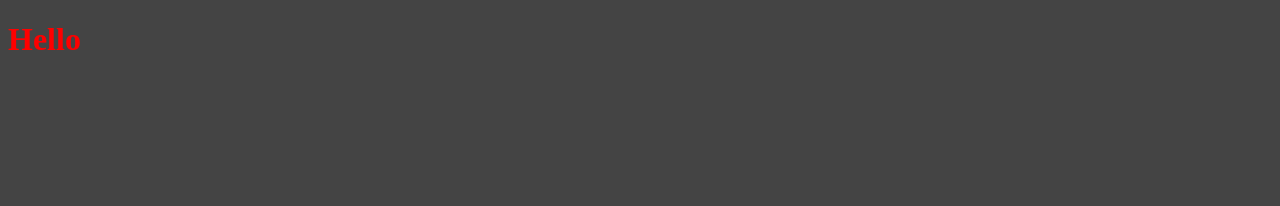
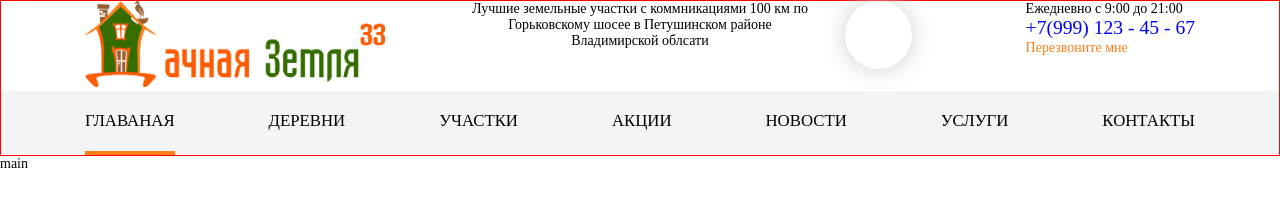
Before and after one commit to alphasider/dachnaya-zemlya-33-layout, a website: page dist/index.html in a window 1280 px wide. Drawn offline with Linux system fonts and the light colour scheme.

Commit message:
Added menu without dropdown

```diff
--- /dev/null
+++ b/questions.txt
@@ -0,0 +1,6 @@
+1. Как работает кнопка "Перезвоните мне"?
+2. Как выглядят страницы "Деревни", Акции, Услуги, Контакты?
+3. Отзывы клиентов:
+    3.1. Будет личный кабинет или подгружаются по API?
+    3.2. Куда ведет кнопка "Читаты все отзывы"?
+4. Карта динамичная?
--- a/scss/main.scss
+++ b/scss/main.scss
@@ -1,6 +1,105 @@
-$primary-colour: #444;
+// Конфигурации
 
-body {
-    background: $primary-colour;
-    color: red
+$primary-color: #fe7f18;
+$light-gray-bg: #f3f4f6;
+
+* {
+    margin: 0;
+    padding: 0
 }
+
+a {
+    text-decoration: none;
+    cursor: pointer;
+}
+
+// Остовные стили
+html {
+    font-size: 14px
+}
+
+header {
+    border: 1px solid red;
+}
+
+.header-content {
+    align-items: center
+}
+
+.logo {
+    width: 300px;
+}
+
+.text-info {
+    text-align: center
+}
+
+.contact-block {
+    display: flex;
+    justify-content: space-between;
+}
+
+
+.callback-btn {
+    color: $primary-color;
+}
+
+.contact-btn {
+    border-radius: 50%;
+    background-color: #FFF;
+    box-shadow: 0px 0px 25px 0px rgb(206, 206, 206);
+    width: 67px;
+    height: 68px;
+
+}
+
+.phone-number {
+    font-size: 1.4rem;
+}
+
+.header-nav {
+    background: $light-gray-bg;
+
+    .header-nav-menu {
+        list-style: none;
+        display: flex;
+        justify-content: space-between;
+
+        .nav-menu-item {
+            position: relative;
+
+            &:hover .nested-nav-menu {
+                display: flex;
+            }
+
+            &_active {
+                border-bottom: 4px solid $primary-color
+            }
+
+            a {
+                display: flex;
+                align-items: center;
+                text-transform: uppercase;
+                font-size: 1.2rem;
+                height: 60px;
+                color: #000;
+
+                &:hover {
+                    color: $primary-color;
+                }
+            }
+
+            .nested-nav-menu {
+                position: absolute;
+                display: none;
+                list-style: none;
+                height: 280px;
+                flex-direction: column;
+            }
+        }
+
+
+
+
+    }
+}
```
Also changed, not shown: dist/css/bootstrap-grid.css (added), dist/css/bootstrap-grid.min.css (added), dist/css/bootstrap-reboot.css (added), dist/css/bootstrap-reboot.min.css (added), dist/css/bootstrap.css (added), dist/css/bootstrap.min.css (added), dist/css/main.css, dist/css/normalize.css (added), dist/imgs/logo_color.png (added), dist/index.html, 7 other files.
